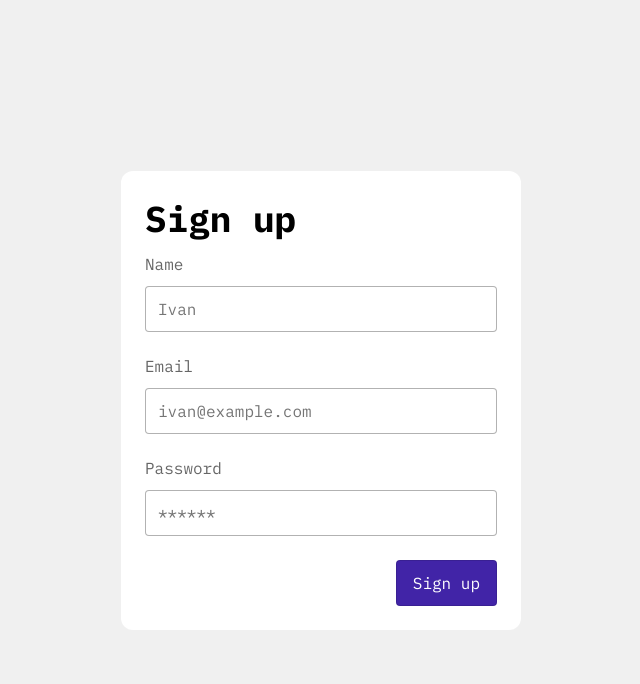
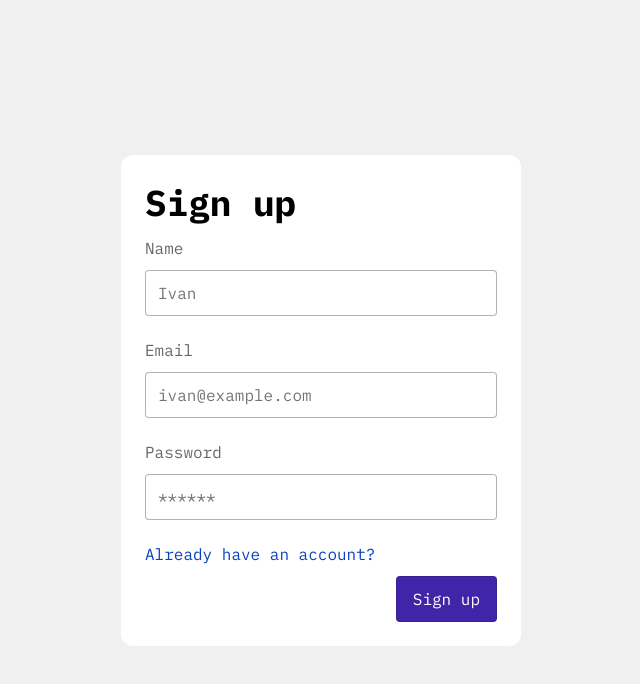
Before and after one commit to SergPerep/auth-session-cookies, a React (Create React App) app in the folder client/: page /signup in a window 1280 px wide. Shown: the top 684 px of the page, without its empty margins (319-959 px from the left). Built offline with nearby package versions, Linux system fonts and the light colour scheme.

Commit message:
Added links to signup and login

```diff
--- a/client/src/components/pages/LoginPage.js
+++ b/client/src/components/pages/LoginPage.js
@@ -2,8 +2,10 @@ import Input from "../Input";
 import Button
     from "../Button";
 import { useState } from "react";
+import { useNavigate } from "react-router-dom";
 
 const LoginPage = () => {
+
     const [formInputs, setFormInputs] = useState({
         email: '',
         password: ''
@@ -14,6 +16,8 @@ const LoginPage = () => {
     const handleSubmitForm = e => {
         e.preventDefault();
     }
+
+    const redirectTo = useNavigate();
     return (
         <div className="login login-wrapper">
             <div className="login-container">
@@ -35,6 +39,7 @@ const LoginPage = () => {
                         value={formInputs.password}
                         onChange={handleChangeInputValue}
                     />
+                    <a href="#" onClick={() => redirectTo("/signup")}>Don't have an accout yet?</a>
                     <div className="btn-group">
                         <Button design='default'>Login</Button>
                     </div>
--- a/client/src/components/pages/SignupPage.js
+++ b/client/src/components/pages/SignupPage.js
@@ -1,4 +1,5 @@
 import { useState } from "react";
+import { useNavigate } from "react-router-dom";
 import Button from "../Button";
 import Input from "../Input";
 
@@ -19,6 +20,8 @@ const SignupPage = () => {
         e.preventDefault();
         console.log("-- submit");
     }
+
+    const redirectTo = useNavigate();
     return (
         <div className="signup signup-wrapper">
             <div className="signup-container">
@@ -48,6 +51,7 @@ const SignupPage = () => {
                         value={formInputs.password}
                         onChange={handleChangeInputValue}
                     />
+                    <a href="#" onClick={() => redirectTo("/login")}>Already have an account?</a>
                     <div className="btn-group">
                         <Button design='default'>Sign up</Button>
                     </div>
--- a/client/src/index.css
+++ b/client/src/index.css
@@ -58,6 +58,7 @@ a {
   --c-white-40: rgba(255, 255, 255, 0.4);
   --c-white-20: rgba(255, 255, 255, 0.2);
   --c-active: #4124a7;
+  --c-blue: #0942be;
   --c-error: #D21111;
 }
 
@@ -67,6 +68,14 @@ a {
   justify-content: center;
   align-items: center;
   background-color: var(--c-light-gray);
+}
+
+a, a:active {
+  color:var(--c-blue);
+}
+
+a:hover {
+  text-decoration: none;
 }
 
 /* Headers */
@@ -122,6 +131,7 @@ main {
 
 .signup .btn-group, .login .btn-group {
   text-align: right;
+  margin-top: 12px;
 }
 
 .btn{
```
